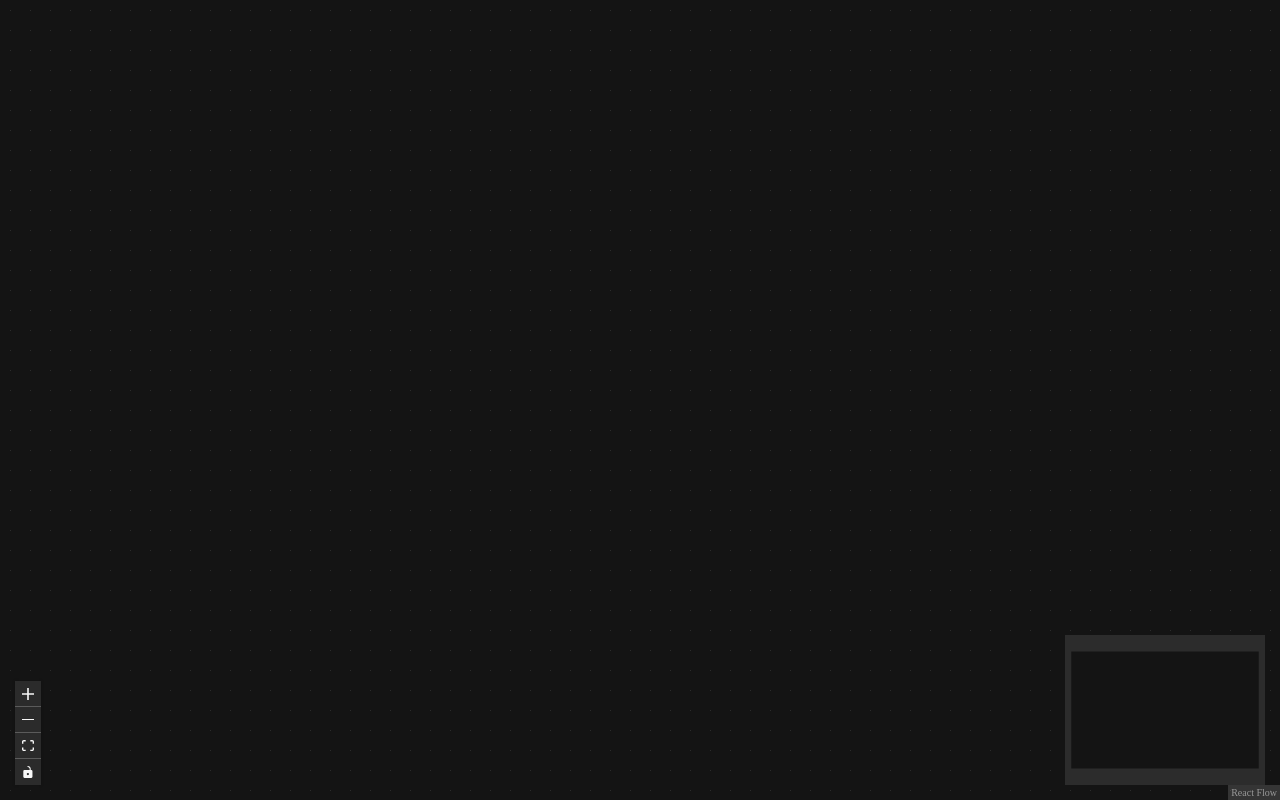
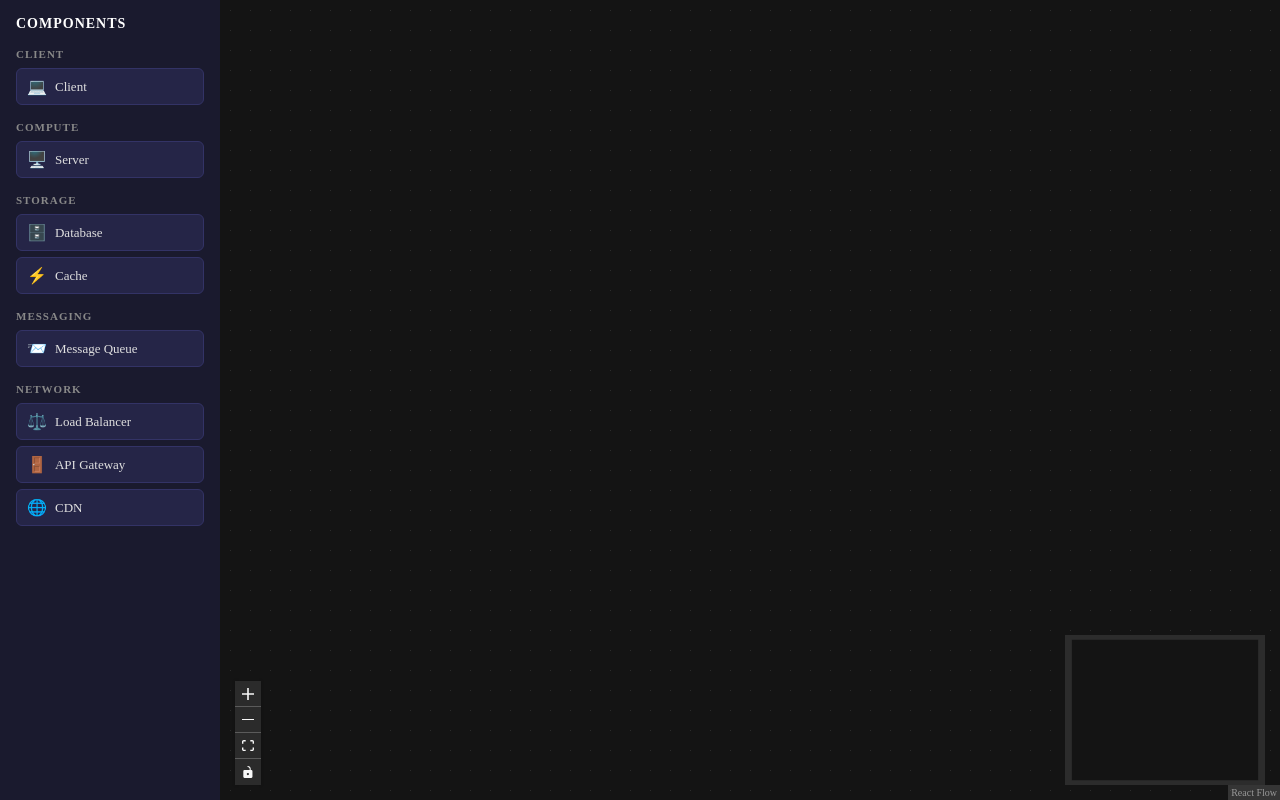
Before and after one commit to SoumyaGanesh12/SystemDesignBoard, a React (Vite) app in the folder frontend/: page / in a window 1280 px wide. Built offline with nearby package versions, Linux system fonts and the light colour scheme.

Commit message:
feat: add component palette sidebar with categorized components

```diff
--- a/frontend/src/App.tsx
+++ b/frontend/src/App.tsx
@@ -1,8 +1,12 @@
 import Canvas from './components/Canvas'
+import ComponentPalette from './components/ComponentPalette';
 
 function App(){
   return(
-    <Canvas/>
+    <div>
+      <ComponentPalette/>
+      <Canvas/>
+    </div>
   )
 }
 
--- a/frontend/src/components/Canvas.module.css
+++ b/frontend/src/components/Canvas.module.css
@@ -1,4 +1,5 @@
 .canvasWrapper {
-  width: 100vw;
+  width: calc(100vw - 220px);
   height: 100vh;
+  margin-left: 220px;
 }
--- /dev/null
+++ b/frontend/src/components/ComponentPalette.module.css
@@ -0,0 +1,57 @@
+.palette{
+    width: 220px;
+    height: 100vh;
+    background-color: #1a1a2e;
+    padding: 16px;
+    overflow-y: auto;
+    position: fixed;
+    left: 0;
+    top: 0;
+    z-index: 10;
+}
+
+.title{
+    font-size: 14px;
+    font-weight: 600;
+    color: #ffffff;
+    margin-bottom: 16px;
+    text-transform: uppercase;
+    letter-spacing: 1px;
+}
+
+.category{
+    margin-bottom: 16px;
+}
+
+.categoryTitle{
+    font-size: 11px;
+    color: #888;
+    text-transform: uppercase;
+    letter-spacing: 1px;
+    margin-bottom: 8px;
+}
+
+.componentItem{
+    display: flex;
+    align-items: center;
+    gap: 8px;
+    padding: 8px 10px;
+    border-radius: 6px;
+    cursor: grab;
+    background-color: #252547;
+    margin-bottom: 6px;
+    border: 1px solid #333366;
+}
+
+.componentItem:hover {
+  background-color: #2e2e5e;
+}
+
+.icon {
+  font-size: 16px;
+}
+
+.name {
+  font-size: 13px;
+  color: #e0e0e0;
+}
--- /dev/null
+++ b/frontend/src/components/ComponentPalette.tsx
@@ -0,0 +1,33 @@
+import { paletteComponents } from "../data/components"
+import type { ComponentCategory } from "../types"
+import styles from './ComponentPalette.module.css'
+
+const categories: ComponentCategory[] = ['Client', 'Compute', 'Storage', 'Messaging', 'Network']
+
+function ComponentPalette(){
+    return (
+        <div className={styles.palette}>
+            <h2 className={styles.title}>Components</h2>
+
+            {/* Loop through each category and render its components */}
+            {categories.map( category => (
+                <div key={category} className={styles.category}>
+                    <h3 className={styles.categoryTitle}>{category}</h3>
+
+                    {/* Filter components that belong to this category */}
+                    {paletteComponents
+                        .filter(component => component.category === category)
+                        .map(component => (
+                            <div key={component.id} className={styles.componentItem}>
+                                <span className={styles.icon}>{component.icon}</span>
+                                <span className={styles.name}>{component.name}</span>
+                            </div>
+                        ))
+                    }
+                </div>
+            ))}
+        </div>
+    )
+}
+
+export default ComponentPalette
--- /dev/null
+++ b/frontend/src/data/components.ts
@@ -0,0 +1,61 @@
+import type {PaletteComponent} from '../types'
+
+// Component schema
+export const paletteComponents: PaletteComponent[] = [
+    {
+        id: 'client',
+        name: 'Client',
+        category: 'Client',
+        icon: '💻',
+        description: 'The end user browser or mobile app'
+    },
+    {
+        id: 'server',
+        name: 'Server',
+        category: 'Compute',
+        icon: '🖥️',
+        description: 'Handles business logic and processes requests'
+    },
+    {
+        id: 'database',
+        name: 'Database',
+        category: 'Storage',
+        icon: '🗄️',
+        description: 'Persists and queries structured data'
+    },
+    {
+        id: 'cache',
+        name: 'Cache',
+        category: 'Storage',
+        icon: '⚡',
+        description: 'Stores frequently accessed data in memory for fast reads'
+    },
+    {
+        id: 'load-balancer',
+        name: 'Load Balancer',
+        category: 'Network',
+        icon: '⚖️',
+        description: 'Distributes traffic evenly across multiple servers'
+    },
+    {
+        id: 'message-queue',
+        name: 'Message Queue',
+        category: 'Messaging',
+        icon: '📨',
+        description: 'Decouples services by passing messages asynchronously'
+    },
+    {
+        id: 'api-gateway',
+        name: 'API Gateway',
+        category: 'Network',
+        icon: '🚪',
+        description: 'Single entry point that routes requests to the right service'
+    },
+    {
+        id: 'cdn',
+        name: 'CDN',
+        category: 'Network',
+        icon: '🌐',
+        description: 'Serves static content from servers closest to the user'
+    },
+]
--- /dev/null
+++ b/frontend/src/types/index.tsx
@@ -0,0 +1,10 @@
+export type ComponentCategory = 'Client' | 'Compute' | 'Storage' | 'Messaging' | 'Network'
+
+// Structure of every component in palette
+export interface PaletteComponent{
+    id: string
+    name: string
+    category: ComponentCategory
+    icon: string
+    description: string
+}
```
